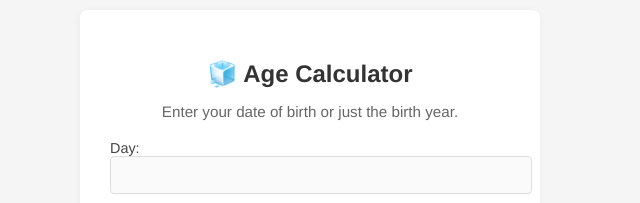
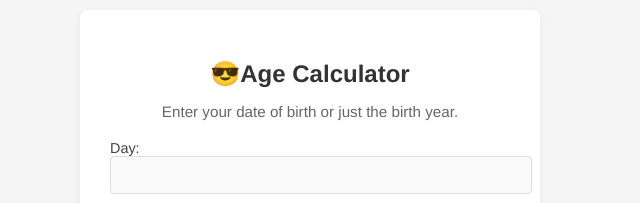
Before and after one commit to Jeevar18/age-calculator, a plain HTML site: page index.html in a window 1280 px wide. Shown: the part 153-356 px from the top of the page, 330-970 px from the left. Drawn offline with Linux system fonts and the light colour scheme.

Commit message:
index.html

```diff
--- a/index.html
+++ b/index.html
@@ -92,7 +92,7 @@
 </head>
 <body>
   <div class="container">
-    <h2>🧊 Age Calculator</h2>
+    <h2> 😎Age Calculator</h2>
     <p>Enter your date of birth or just the birth year.</p>
 
     <form id="ageForm">
```
